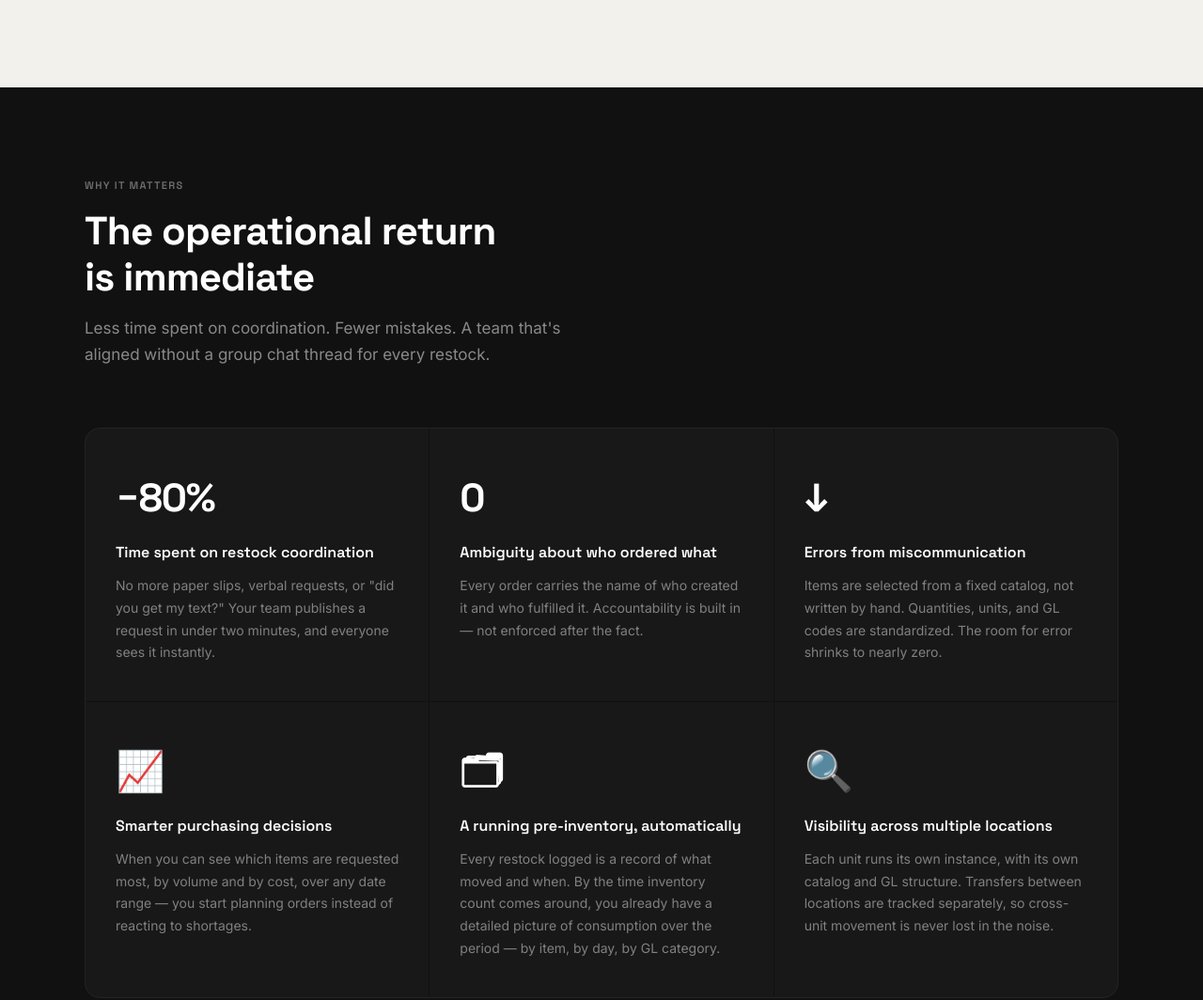
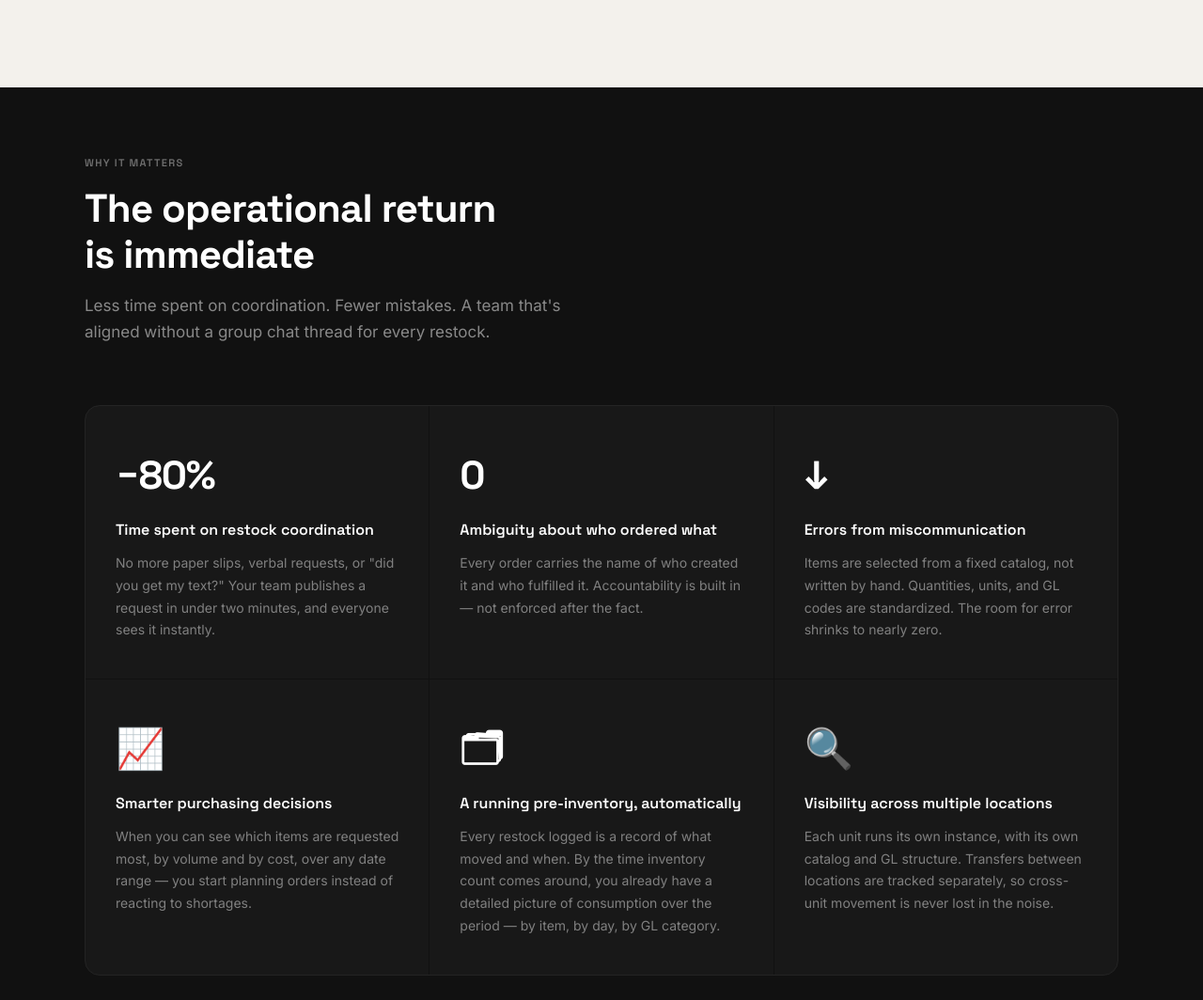
Before and after one commit to Palgrich/barbackflow, a plain HTML site: page index.html in a window 1280 px wide. Shown: the part 3353-4417 px from the top of the page at 94% size. Drawn offline with Linux system fonts and the light colour scheme.

Commit message:
Fix layout: restore contact section tag, fix benefits padding

```diff
--- a/index.html
+++ b/index.html
@@ -894,7 +894,7 @@ footer {
 </section>
 
 <!-- BENEFITS -->
-<section id="benefits" style="background:var(--ink);padding-bottom:72px">
+<section id="benefits" style="background:var(--ink);padding:72px 5%">
   <div class="section-inner">
     <div class="section-eyebrow" style="color:rgba(255,255,255,.4)">Why it matters</div>
     <h2 class="section-title" style="color:#fff">The operational return<br>is immediate</h2>
@@ -942,7 +942,7 @@ footer {
   </div>
 </section>
 
-
+<section id="contact" style="background:var(--surface)">
   <div class="section-inner">
     <div class="contact-wrap">
       <div>
```
